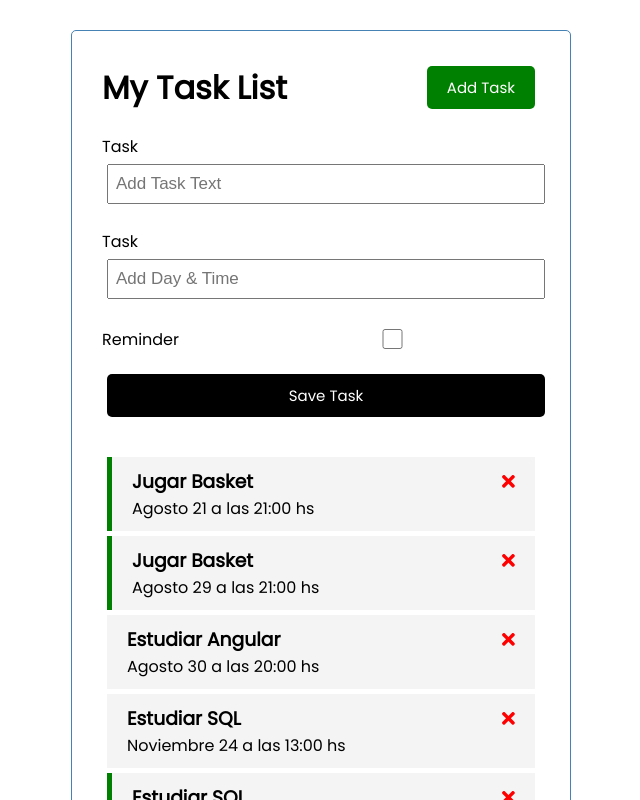
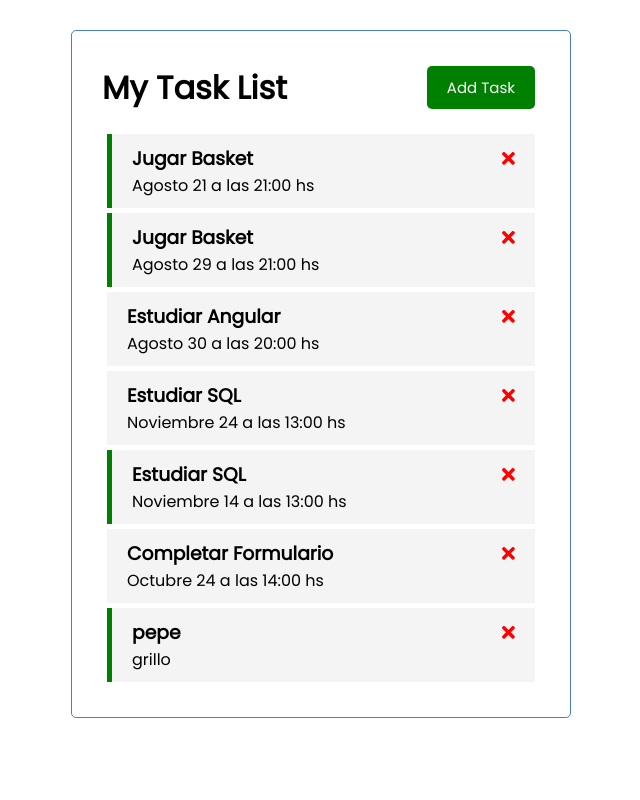
Before and after one commit to groialeonardo/task-list, an Angular app: page / in a window 1280 px wide. Shown: the top 800 px of the page, without its empty margins (319-959 px from the left). Built offline with nearby package versions, Linux system fonts and the light colour scheme; data requests are answered from the project's data file.

Commit message:
se agrega logica de toogle mediante servicio y observables

```diff
--- a/db.json
+++ b/db.json
@@ -35,6 +35,12 @@
       "day": "Octubre 24 a las 14:00 hs",
       "reminder": false,
       "id": 6
+    },
+    {
+      "text": "pepe",
+      "day": "grillo",
+      "reminder": true,
+      "id": 7
     }
   ]
 }
--- a/src/app/components/add-task/add-task.component.html
+++ b/src/app/components/add-task/add-task.component.html
@@ -1,4 +1,4 @@
-<form class="add-form" (ngSubmit)="onSubmit()">
+<form class="add-form" (ngSubmit)="onSubmit()" *ngIf ="showAddTask">
 
     <div class="form-control">
       <label for="text">Task</label>
--- a/src/app/components/add-task/add-task.component.ts
+++ b/src/app/components/add-task/add-task.component.ts
@@ -1,5 +1,7 @@
 import { Component, OnInit, EventEmitter, Output } from '@angular/core';
 import { Task } from 'src/app/Task';
+import { UiService} from 'src/app/services/ui.service';
+import { subscribeOn, Subscription} from 'rxjs';
 
 @Component({
   selector: 'app-add-task',
@@ -14,9 +16,18 @@ export class AddTaskComponent implements OnInit {
   day:string = "";
   reminder:boolean=false;
 
-  constructor() { }
+  showAddTask:boolean = false;
+  //Subcripcion para recibir el observable generado en el UIService
+  Sub?:Subscription
+
+  constructor(private uiService:UiService ) { }
 
   ngOnInit(): void {
+
+    // Se consume el observable de UIService que indica si se hizo clic en AddTask.
+    //Copia el valor en showAddTask para hacer el toggle. En el html se muestra o no el formulario dependiendo del valor de esta ultima
+    this.Sub = this.uiService.onToggle().subscribe((t)=>(this.showAddTask=t))
+
   }
 
   onSubmit(){
--- a/src/app/components/header/header.component.html
+++ b/src/app/components/header/header.component.html
@@ -1,8 +1,8 @@
 <header>
   <h1>{{title}}</h1>
   <app-button
-    color="green"
-    text="Add Task"
+    color="{{showAddTask ? 'red' : 'green'}}"
+    text="{{showAddTask ? 'Close Task' : 'Add Task'}}"
     (onBbtnClick)="toggleAddTask()"
   >
   </app-button>
--- a/src/app/components/header/header.component.ts
+++ b/src/app/components/header/header.component.ts
@@ -1,4 +1,6 @@
 import { Component, OnInit } from '@angular/core';
+import { Subscription } from 'rxjs';
+import { UiService } from 'src/app/services/ui.service';
 
 @Component({
   selector: 'app-header',
@@ -7,14 +9,25 @@ import { Component, OnInit } from '@angular/core';
 })
 export class HeaderComponent implements OnInit {
   title:string = "My Task List";
+  subcription?:Subscription;
+  showAddTask:boolean = false;
 
-  constructor() { }
+  constructor(private uiService:UiService) {
+   }
 
   ngOnInit(): void {
+    // Se consume el observable de UIService que indica si se hizo clic en AddTask.
+    //Copia el valor en showAddTask para hacer el toggle. Aca se utiliza para cambiar texto y color del boton
+    this.subcription = this.uiService.onToggle().subscribe((t)=>(this.showAddTask=t))
   }
 
+  //Metodo que se llama desde el header.component.html cuando se detecta el evento emitido por el componente Button al hacer click
   toggleAddTask() {
-    console.log("toggleAddTask")
+
+    //llama al servicio para que maneje este click
+    this.uiService.toggleAddTask()
+
+
   }
 
 }
--- a/src/app/services/ui.service.ts
+++ b/src/app/services/ui.service.ts
@@ -1,14 +1,33 @@
 import { Injectable } from '@angular/core';
-import { Subject } from 'rxjs';
+import { Observable, Subject } from 'rxjs';
+import { Task } from '../Task';
 
 @Injectable({
   providedIn: 'root'
 })
 export class UiService {
 
-  private toggleAddTask:boolean = true;
+  private addTaskflag:boolean = false;
+  toggleAddTaskSubject= new Subject<any>();
+
+
 
   constructor() { }
 
+  //este metodo es el que se llama desde el header para cambiar el valor
+  toggleAddTask() {
+
+    console.log("toggleAddTask desde service")
+    this.addTaskflag = !this.addTaskflag
+    this.toggleAddTaskSubject.next(this.addTaskflag)
+
+  }
+
+  //este metodo es el observable que van a mirar los distintos componentes para hacerse del valor del Subject
+  onToggle():Observable<any> {
+
+    return this.toggleAddTaskSubject.asObservable();
+  }
+
 
 }
```
